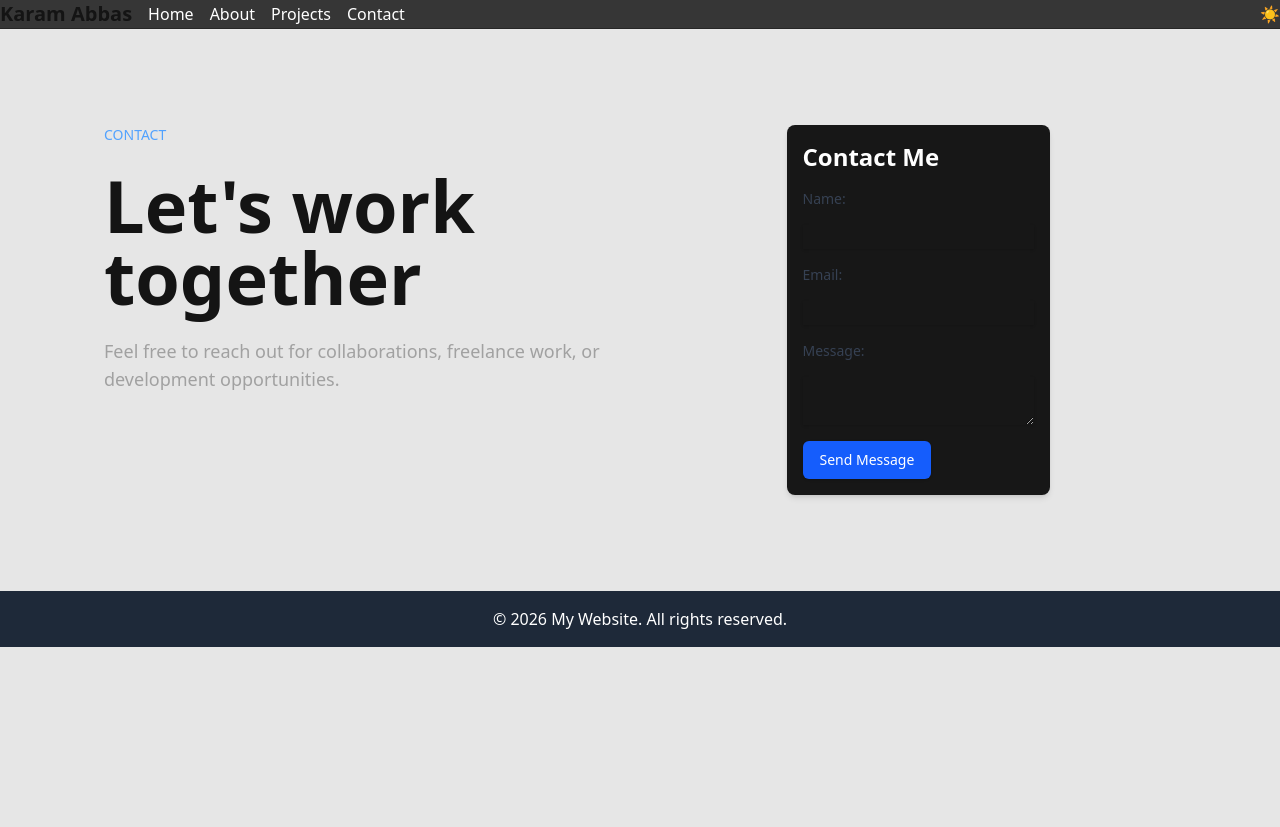
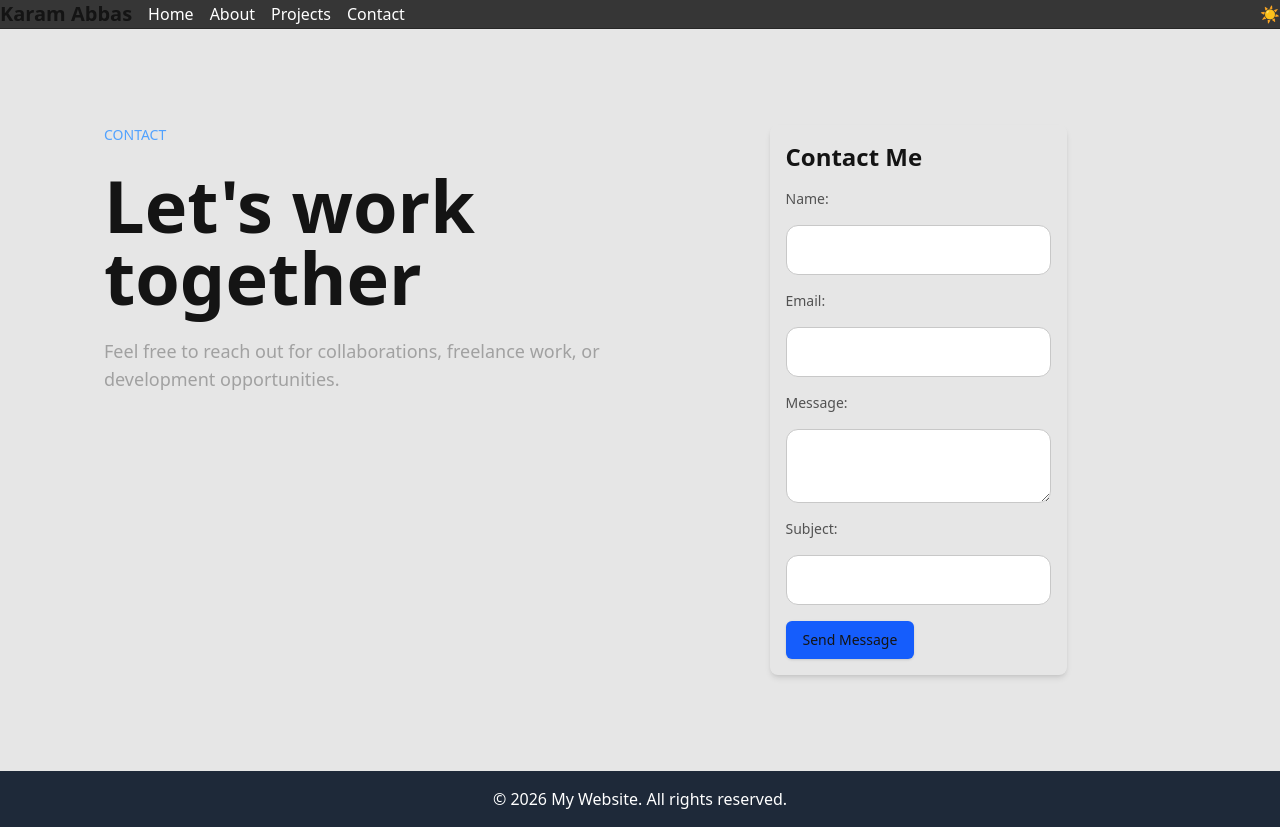
Before and after one commit to Karam-08/portfolio, a Next.js app: page /contact in a window 1280 px wide. Before the commit the page ends 800 px from the top, so only its background shows below. Built offline with nearby package versions, Linux system fonts and the light colour scheme.

Commit message:
contact page finished

```diff
--- a/app/api/contact/route.js
+++ b/app/api/contact/route.js
@@ -4,9 +4,9 @@ export async function POST(req){
     try{
         const body = await req.json()
 
-        const {name, email, message} = body
+        const {name, email, subject, message} = body
 
-        if(!name || !email || !message){
+        if(!name || !email || !subject || !message){
             return Response.json({success: false, error: "All fields are required"}, {status: 400})
         }
 
@@ -17,6 +17,7 @@ export async function POST(req){
             text: `
                 Name: ${name}
                 Email: ${email}
+                Subject: ${subject}
                 Message: ${message}
             `
         })
--- a/components/client/ContactForm.jsx
+++ b/components/client/ContactForm.jsx
@@ -36,6 +36,7 @@ const ContactForm = () =>{
                 setForm({
                     name: "",
                     email: "",
+                    subject: "",
                     message: ""
                 })
             }else{
@@ -47,41 +48,51 @@ const ContactForm = () =>{
     }
 
     return(
-        <div className="max-w-md mx-auto p-4 bg-neutral-900 rounded-lg shadow-md">
-            <h2 className="text-2xl text-white font-bold mb-4">Contact Me</h2>
+        <div className="max-w-2xl mx-auto p-4 bg-[var(--surface) rounded-lg shadow-md">
+            <h2 className="text-2xl text-[var-(--text)] font-bold mb-4">Contact Me</h2>
             <form className="space-y-4" onSubmit={handleSubmit}>
-                <label className="block text-sm font-medium text-gray-700" htmlFor="name">Name:</label>
+                <label className="block text-sm font-medium text-neutral-600" htmlFor="name">Name:</label>
                     <input
                         type="text"
                         id="name"
                         name="name"
                         value={form.name}
                         onChange={handleChange}
-                        className="mt-1 block w-full border-gray-300 focus:ring-blue-500 focus:border-blue-500 shadow-sm"
+                        className="mt-1 block w-full rounded-xl border border-[var(--border)] bg-[var(--surface)] px-4 py-3 text-[var-(--text)] outline-none focus:border-blue-500"
                         required
                     />
-                <label className="block text-sm font-medium text-gray-700" htmlFor="email">Email:</label>
+                <label className="block text-sm font-medium text-neutral-600" htmlFor="email">Email:</label>
                     <input
                         type="email"
                         id="email"
                         name="email"
                         value={form.email}
                         onChange={handleChange}
-                        className="mt-1 block w-full border-gray-300 focus:ring-blue-500 focus:border-blue-500 shadow-sm"
+                        className="mt-1 block w-full rounded-xl border border-[var(--border)] bg-[var(--surface)] px-4 py-3 text-[var-(--text)] outline-none focus:border-blue-500"
                         required
                     />
-                <label className="block text-sm font-medium text-gray-700" htmlFor="message">Message:</label>
+                <label className="block text-sm font-medium text-neutral-600" htmlFor="message">Message:</label>
                     <textarea
                         id="message"
                         name="message"
                         value={form.message}
                         onChange={handleChange}
-                        className="mt-1 block w-full border-gray-300 focus:ring-blue-500 focus:border-blue-500 shadow-sm"
+                        className="mt-1 block w-full rounded-xl border border-[var(--border)] bg-[var(--surface)] px-4 py-3 text-[var-(--text)] outline-none focus:border-blue-500"
                         required
                     ></textarea>
+                <label className="block text-sm font-medium text-neutral-600" htmlFor="subject">Subject:</label>
+                    <input
+                        type="text"
+                        id="subject"
+                        name="subject"
+                        value={form.subject}
+                        onChange={handleChange}
+                        className="mt-1 block w-full rounded-xl border border-[var(--border)] bg-[var(--surface)] px-4 py-3 text-[var-(--text)] outline-none focus:border-blue-500"
+                        required
+                    />
                 <button
                     type="submit"
-                    className="inline-flex items-center px-4 py-2 border border-transparent text-sm font-medium rounded-md shadow-sm text-white bg-blue-600 hover:bg-blue-700 focus:outline-none focus:ring-2 focus:ring-offset-2 focus:ring-blue-500"
+                    className="inline-flex items-center px-4 py-2 border border-transparent text-sm font-medium rounded-md shadow-sm text-[var-(--text)] bg-blue-600 hover:bg-blue-700 focus:outline-none focus:ring-2 focus:ring-offset-2 focus:ring-blue-500"
                 >
                     {status === "loading" ? "Sending..." : "Send Message"}
                 </button>
```
